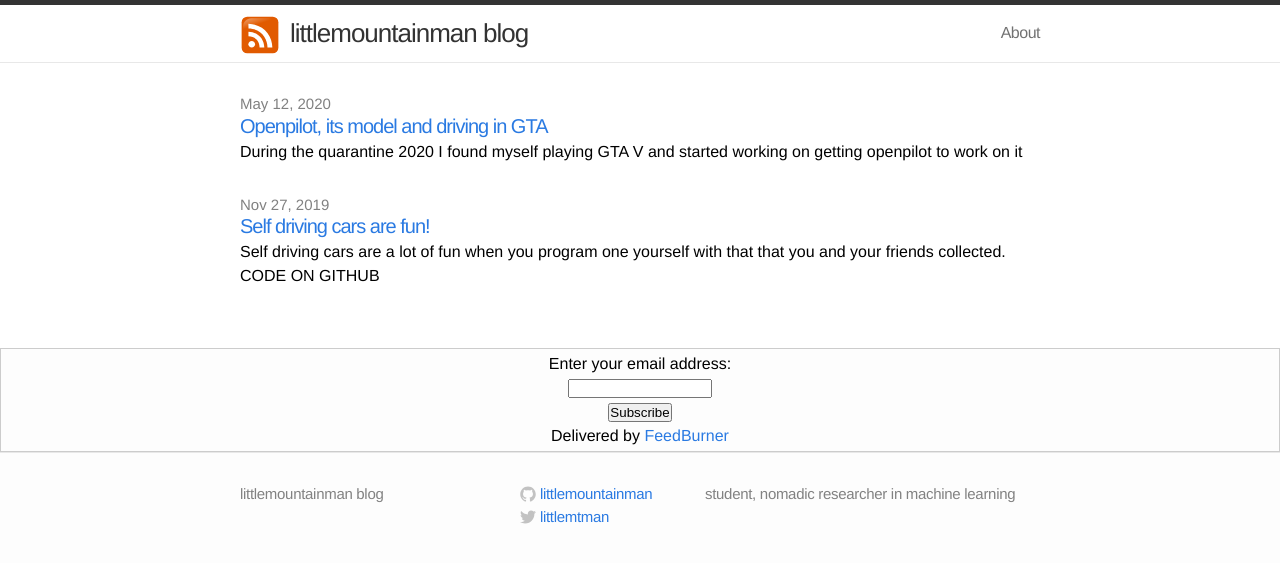
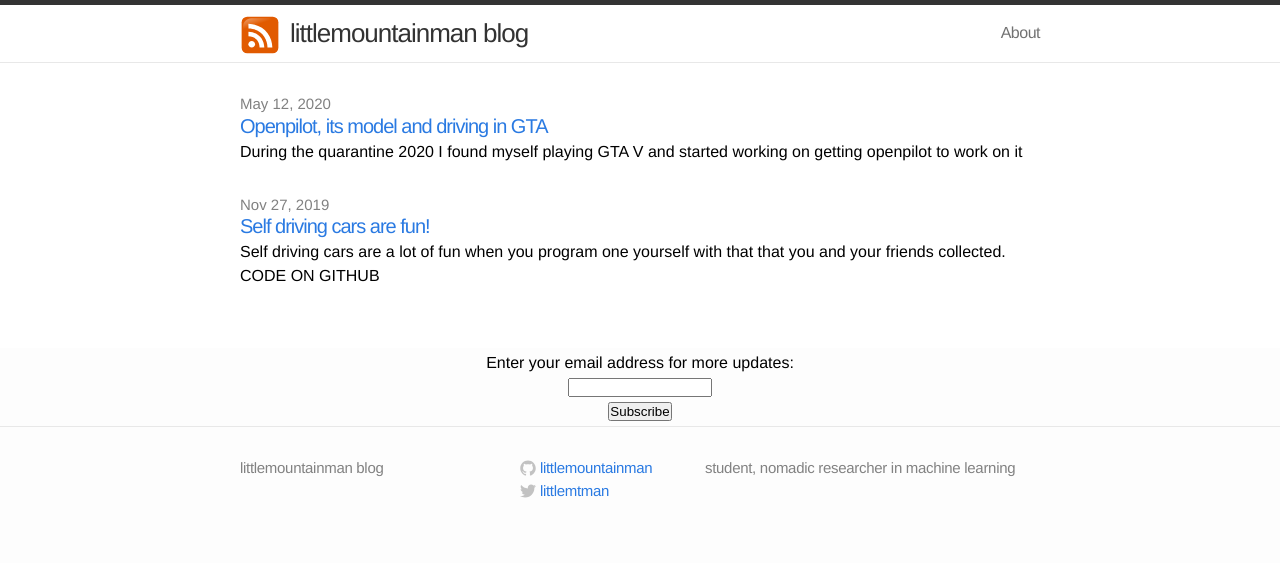
Before and after one commit to littlemountainman/littlemountainman.github.io, a Jekyll site: the page built from index.html, in a window 1280 px wide. Shown: the top 563 px of the page. Built offline with Jekyll 4.4.1, drawn with Linux system fonts in a browser that asks for light colours.

Commit message:
email alerts

```diff
--- a/_layouts/default.html
+++ b/_layouts/default.html
@@ -14,7 +14,11 @@
 
     </div>
 
-      <form style="border:1px solid #ccc;padding:3px;text-align:center;" action="https://feedburner.google.com/fb/a/mailverify" method="post" target="popupwindow" onsubmit="window.open('https://feedburner.google.com/fb/a/mailverify?uri=LittlemountainmanBlog', 'popupwindow', 'scrollbars=yes,width=550,height=520');return true"><p>Enter your email address:</p><p><input type="text" style="width:140px" name="email"/></p><input type="hidden" value="LittlemountainmanBlog" name="uri"/><input type="hidden" name="loc" value="en_US"/><input type="submit" value="Subscribe" /><p>Delivered by <a href="https://feedburner.google.com" target="_blank">FeedBurner</a></p></form>
+      <form style="padding:3px;text-align:center;" action="https://feedburner.google.com/fb/a/mailverify" method="post" target="popupwindow" onsubmit="window.open('https://feedburner.google.com/fb/a/mailverify?uri=LittlemountainmanBlog', 'popupwindow', 'scrollbars=yes,width=550,height=520');return true">
+
+      <p>Enter your email address for more updates:</p>
+
+      <p><input type="text" style="width:140px" name="email"/></p><input type="hidden" value="LittlemountainmanBlog" name="uri"/><input type="hidden" name="loc" value="en_US"/><input type="submit" value="Subscribe" /></form>
     {% include footer.html %}
 
     </body>
```
Also changed, not shown: 8 other files.
